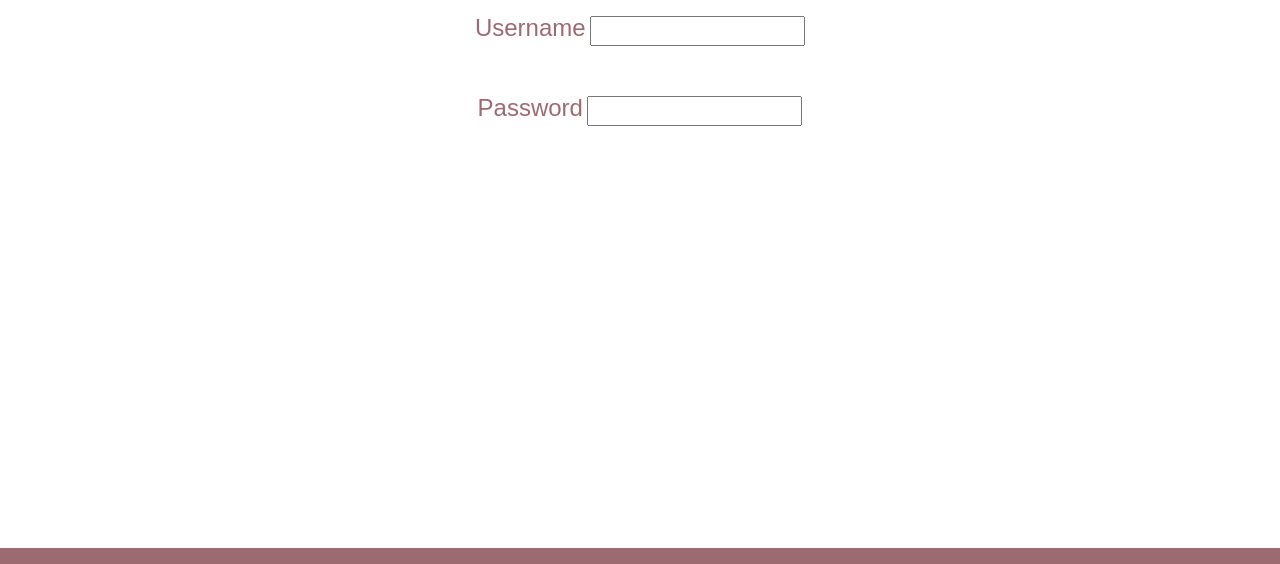
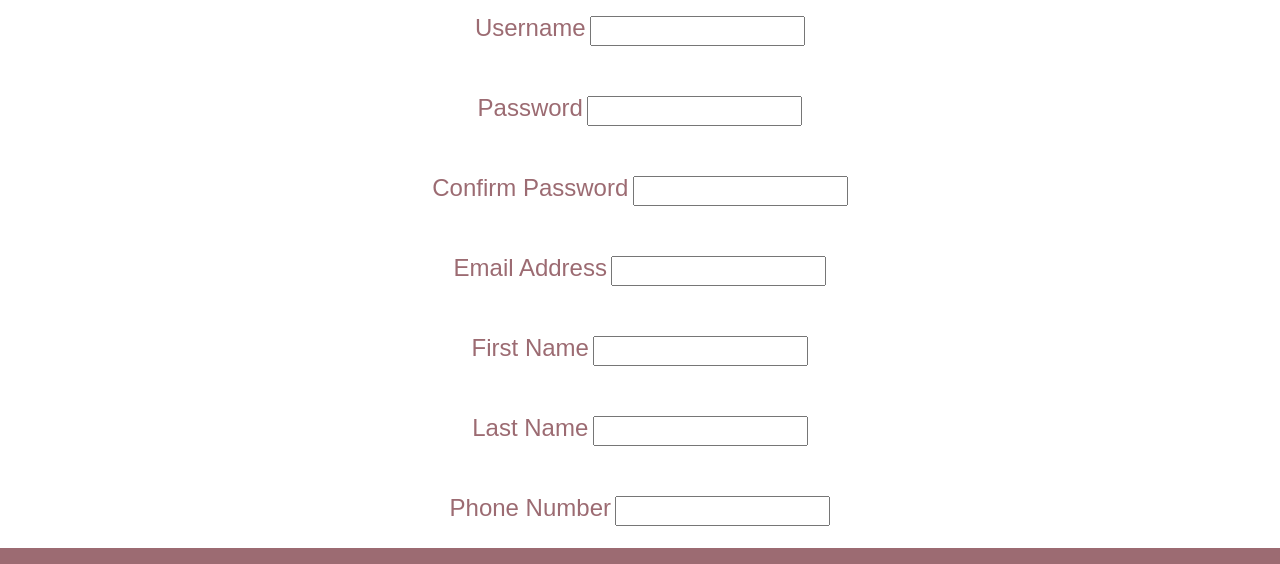
Before and after one commit to mkr64294/SE465-DCMS-User-Module, a plain HTML site: page createaccount.html in a window 1280 px wide. Shown: the part 236-800 px from the top of the page. Drawn offline with nearby package versions, Linux system fonts and the light colour scheme.

Commit message:
Added More text boxes
Added More text boxes

```diff
--- a/createaccount.html
+++ b/createaccount.html
@@ -53,7 +53,21 @@
 		  <br>
           <a style="font-size:24px">Password</a>
           <input type = "text" id = "myText" />
-
+		  <br>
+		  <a style="font-size:24px">Confirm Password</a>
+          <input type = "text" id = "myText" />
+		  <br>
+		  <a style="font-size:24px">Email Address</a>
+          <input type = "text" id = "myText" />
+		  <br>
+		  <a style="font-size:24px">First Name</a>
+          <input type = "text" id = "myText" />
+		  <br>
+		  <a style="font-size:24px">Last Name</a>
+          <input type = "text" id = "myText" />
+		  <br>
+		  <a style="font-size:24px">Phone Number</a>
+          <input type = "text" id = "myText" />
 
 
     <!-- Optional JavaScript -->
```
